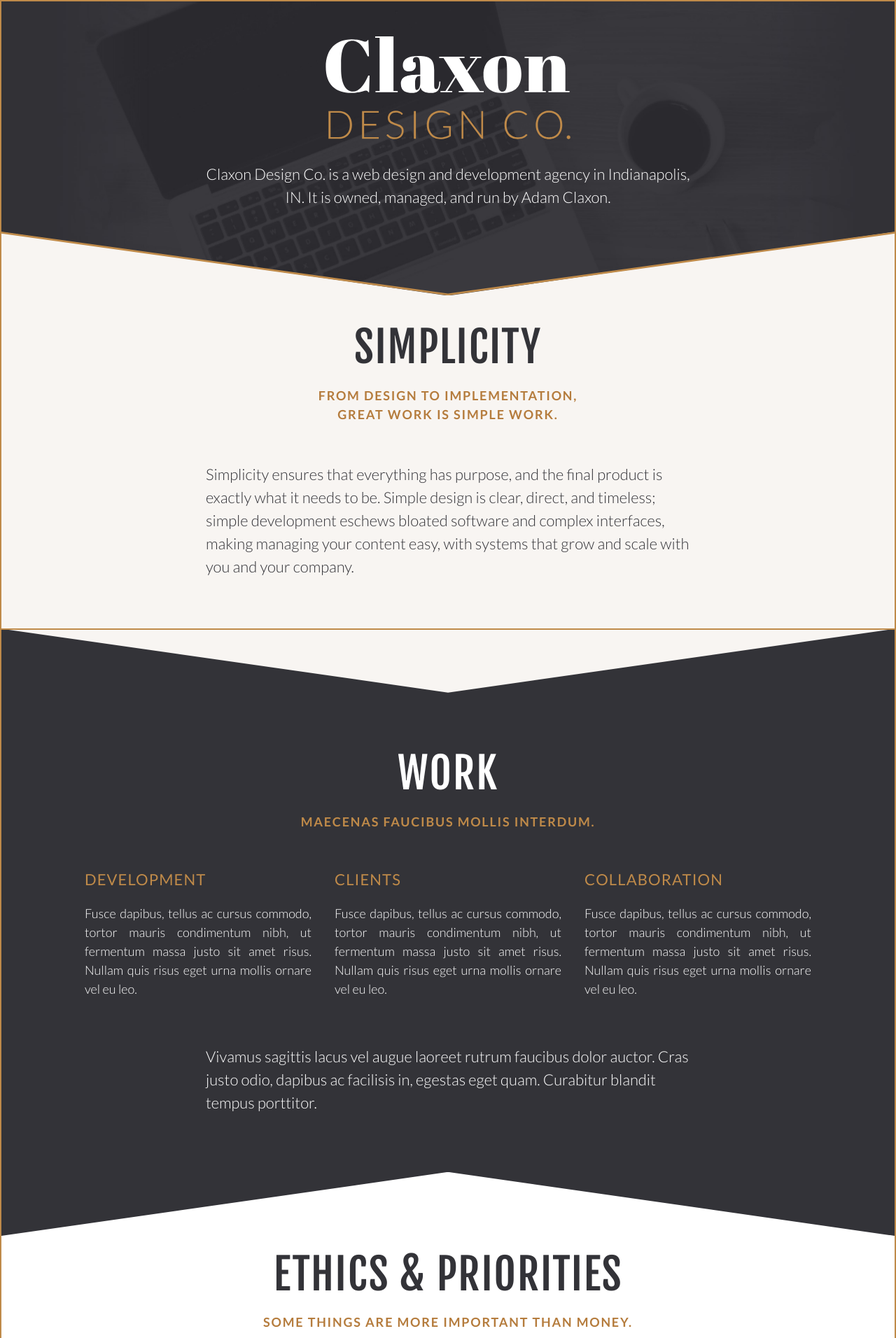
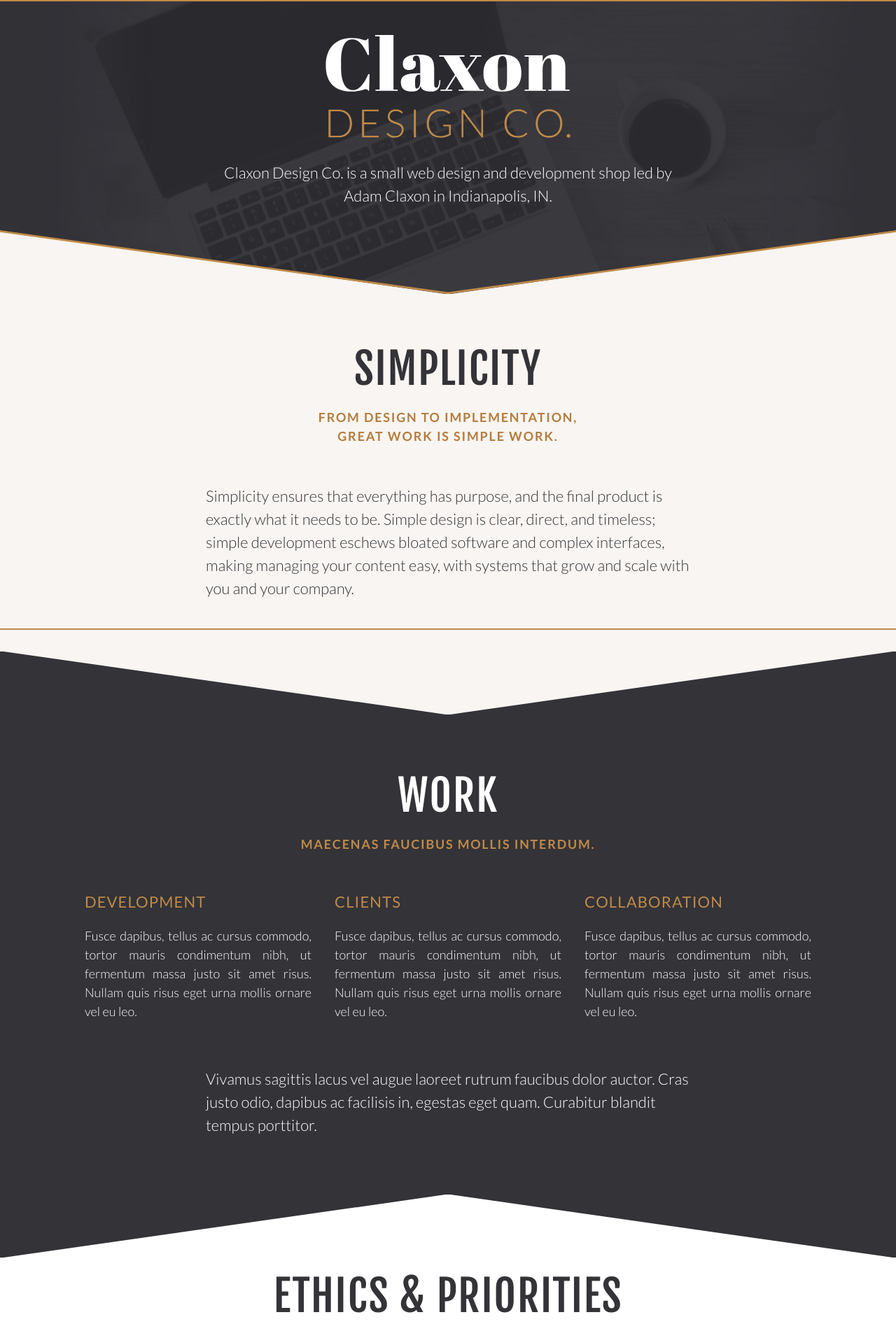
Before and after one commit to claxondesignco/claxondesignco.github.io, a Jekyll site: the page built from index.html, in a window 1280 px wide. Shown: the top 1912 px of the page at 70% size. Built offline with Jekyll 4.4.1, drawn with Linux system fonts in a browser that asks for light colours.

Commit message:
Updated Honesty icon, Updated homepage content, Better spacing on Simplicity section.

```diff
--- a/_sass/_base.sass
+++ b/_sass/_base.sass
@@ -15,7 +15,7 @@ html
   font-size: 100%
 
   @include big
-    border: 0.125rem solid $brand
+    // border: 0.125rem solid $brand
 
     &::before,
     &::after
--- a/_sass/_homepage.sass
+++ b/_sass/_homepage.sass
@@ -30,6 +30,8 @@
     pointer-events: none
 
 #simplicity
+  padding-top: ms(7)
+
   br
     display: none
 
--- a/css/main.scss
+++ b/css/main.scss
@@ -5,7 +5,7 @@
 @import "modular-scale/modular-scale";
 @import "_mixins";
 @import
-url('https://fonts.googleapis.com/css?family=Abril+Fatface|Lato:300,300i,400,400i,700,700i|Fjalla+One');
+url('https://fonts.googleapis.com/css?family=Lato:300,300i,400,400i,700,700i|Fjalla+One|Neuton:400,400i,700');
 @import "base";
 @import "page-sections";
 @import "section-decorations";
--- a/index.html
+++ b/index.html
@@ -1,6 +1,6 @@
 ---
 layout: default
-hero-text: Claxon Design Co. is a web design and development agency in Indianapolis, IN. It is owned, managed, and run by Adam Claxon.
+hero-text: Claxon Design Co. is a small web design and development shop led by Adam Claxon in Indianapolis, IN.
 hero-id: homepage-hero
 hero-header: <img src="/assets/images/logo_light.svg" alt="Claxon Design Co." class="hero-logo">
 ---
```
Also changed, not shown: _includes/icons/icon_honesty.svg.
